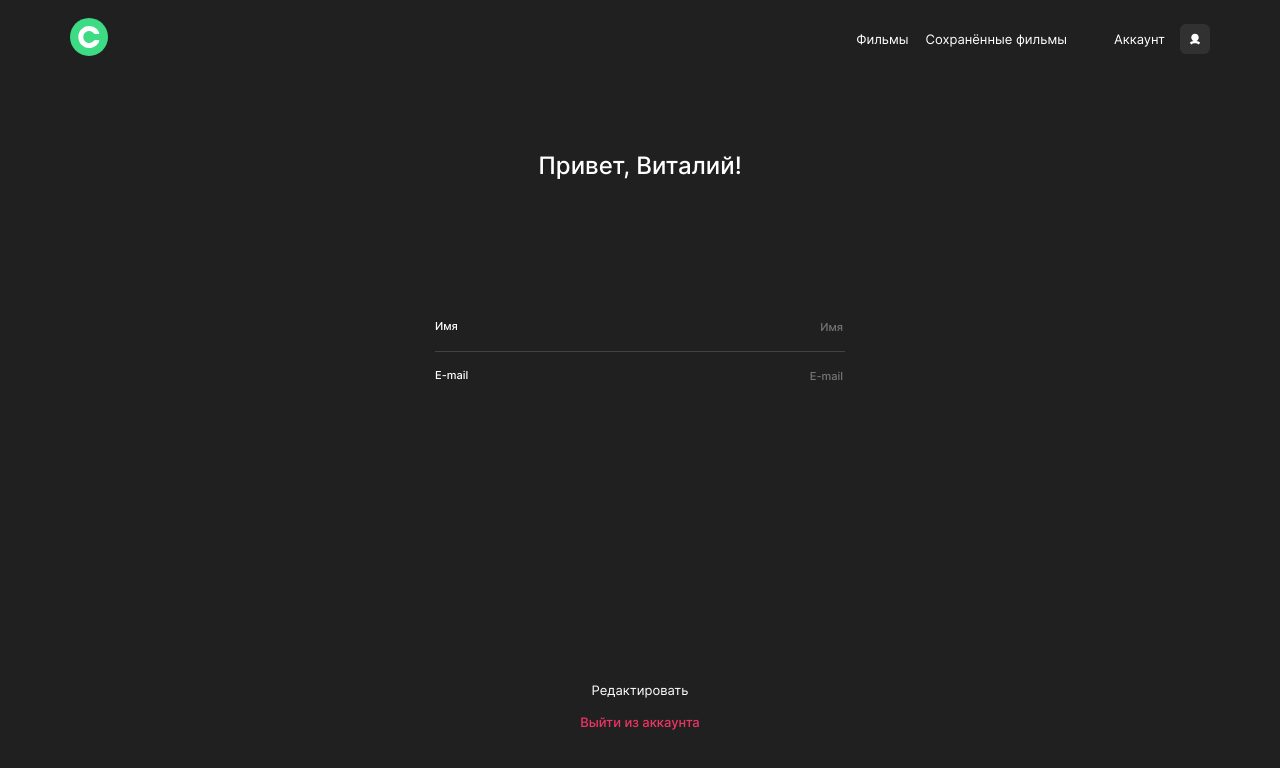
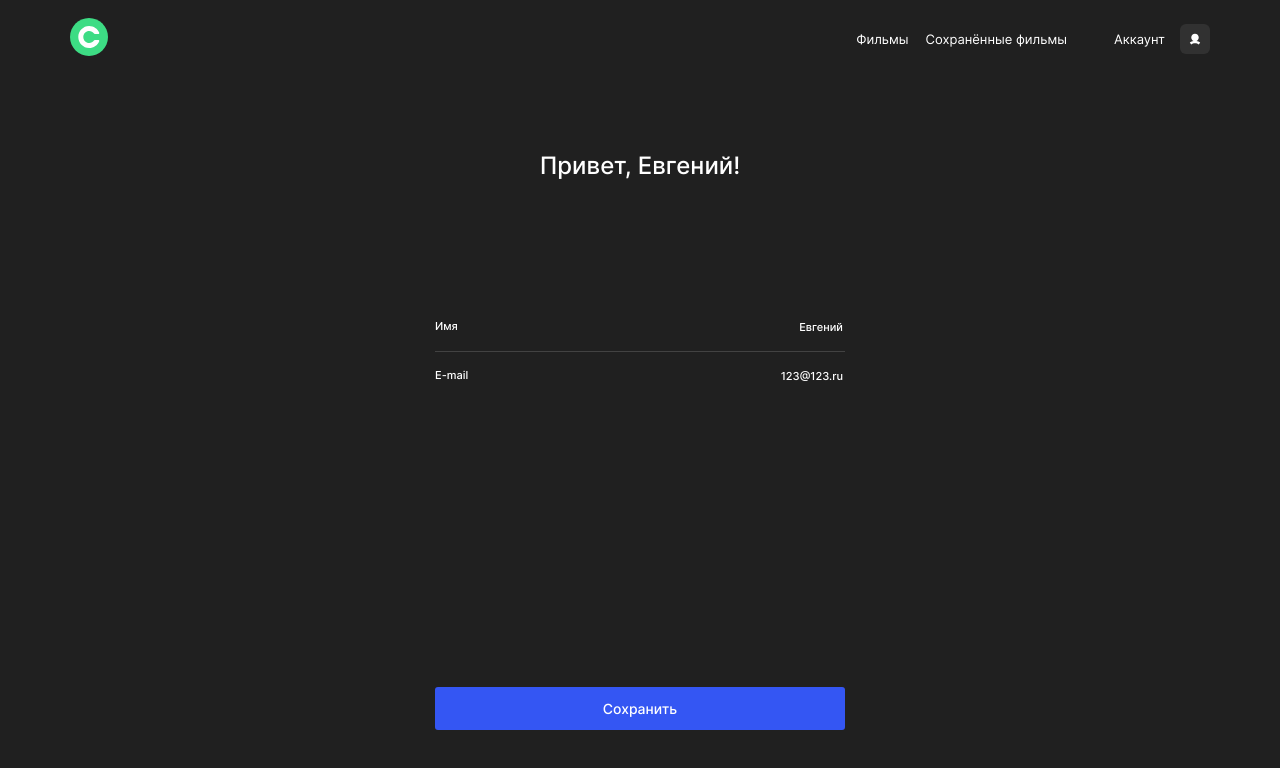
Before and after one commit to dzoric1/movies-explorer-frontend, a React (Create React App) app: page /profile in a window 1280 px wide. Both pictures are taken after a click on the button "Редактировать". Shown: the top 768 px of the page. Built offline with nearby package versions, Linux system fonts and the light colour scheme.

Commit message:
features and validation Profile

```diff
--- a/src/components/Profile/Profile.css
+++ b/src/components/Profile/Profile.css
@@ -60,6 +60,7 @@
   display: flex;
   justify-content: space-between;
   border-bottom: 1px solid #424242;
+  box-sizing: border-box;
 }
 
 .profile__field:last-of-type {
@@ -97,7 +98,7 @@
 
 .profile__error {
   position: absolute;
-  bottom: 0;
+  bottom: -13px;
   right: 0;
   font-size: 10px;
   text-align: center;
--- a/src/components/Profile/Profile.jsx
+++ b/src/components/Profile/Profile.jsx
@@ -1,12 +1,21 @@
+import { useState, useEffect } from "react";
+import useValidationForm from "../../utils/useValidationForm";
 import Header from "../Header/Header";
 import './Profile.css'
 
 const Profile = () => {
+  const [isEdit, setIsEdit] = useState(false);
+  const { inputValues, errors, isValid, handleChange, setInputValues } = useValidationForm();
+
+  useEffect(() => {
+    setInputValues({ name: 'Евгений', email: '123@123.ru' });
+  }, []);
+
   return (
     <>
       <Header isAuth={true} />
       <main className="profile container">
-        <h1 className="profile__title">Привет, Виталий!</h1>
+        <h1 className="profile__title">Привет, {inputValues.name}!</h1>
         <form className="profile__form">
           <div className="profile__fields">
             <label className="profile__field">
@@ -19,8 +28,11 @@ const Profile = () => {
                 minLength="2"
                 maxLength="30"
                 required
+                value={inputValues.name || ''}
+                onChange={handleChange}
+                disabled={!isEdit}
               />
-              <span className="profile__error">12312fghfghfgh31</span>
+              <span className={`profile__error ${errors.name ? 'profile__error_active' : ''}`}>{errors.name}</span>
             </label>
             <label className="profile__field">
               <h3 className="profile__input-label">E-mail</h3>
@@ -30,15 +42,26 @@ const Profile = () => {
                 placeholder="E-mail"
                 name="email"
                 required
+                value={inputValues.email || ''}
+                onChange={handleChange}
+                disabled={!isEdit}
               />
-              <span className="profile__error">123123</span>
+              <span className={`profile__error ${errors.email ? 'profile__error_active' : ''}`}>{errors.email}</span>
             </label>
           </div>
           <div className="profile__buttons">
-            <button className="profile__button hover-opacity" type="button">Редактировать</button>
-            <button className="profile__button profile__button_type_logout hover-opacity" type="button">Выйти из аккаунта</button>
-            {/* <p className="profile__buttons-error">При обновлении профиля произошла ошибка.</p>
-            <button className="profile__button profile__button_type_save hover-opacity">Сохранить</button> */}
+            {isEdit ?
+              (
+                <>
+                  {!isValid && <p className="profile__buttons-error">При обновлении профиля произошла ошибка.</p>}
+                  <button className="profile__button profile__button_type_save hover-opacity">Сохранить</button>
+                </>
+              ) : (
+                <>
+                  <button className="profile__button hover-opacity" type="button" onClick={() => setIsEdit(!isEdit)}>Редактировать</button>
+                  <button className="profile__button profile__button_type_logout hover-opacity" type="button">Выйти из аккаунта</button>
+                </>
+              )}
           </div>
         </form>
       </main>
--- /dev/null
+++ b/src/utils/useValidationForm.js
@@ -0,0 +1,24 @@
+import { useState } from "react";
+
+function useValidationForm() {
+  const [inputValues, setInputValues] = useState({});
+  const [errors, setErrors] = useState({});
+  const [isValid, setIsValid] = useState(true);
+
+  function handleChange(e) {
+    const { name, value } = e.target;
+    setInputValues({ ...inputValues, [name]: value });
+    setErrors({ ...errors, [name]: e.target.validationMessage });
+    setIsValid(e.target.closest('form').checkValidity());
+  };
+
+  function resetForm() {
+    setInputValues({});
+    setErrors({});
+    setIsValid(false);
+  };
+
+  return { inputValues, errors, isValid, handleChange, resetForm, setInputValues };
+}
+
+export default useValidationForm;
```
